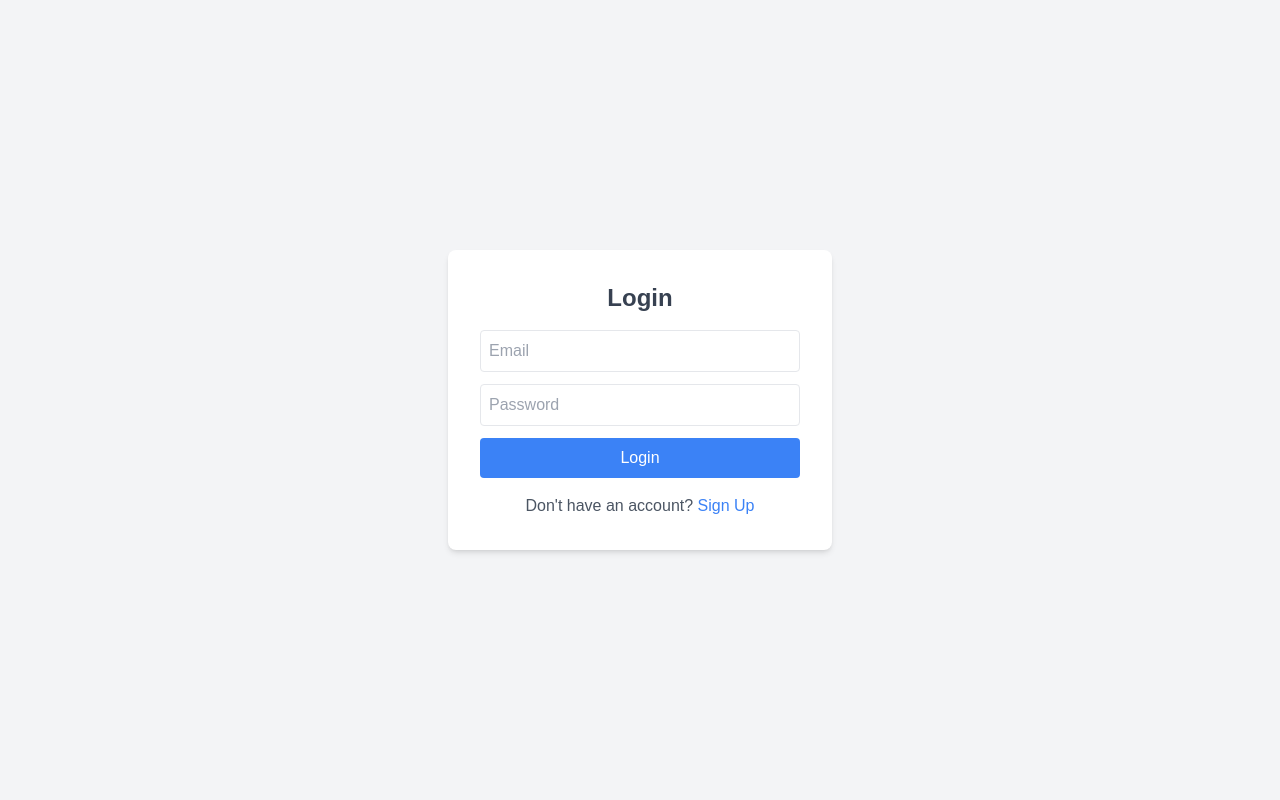
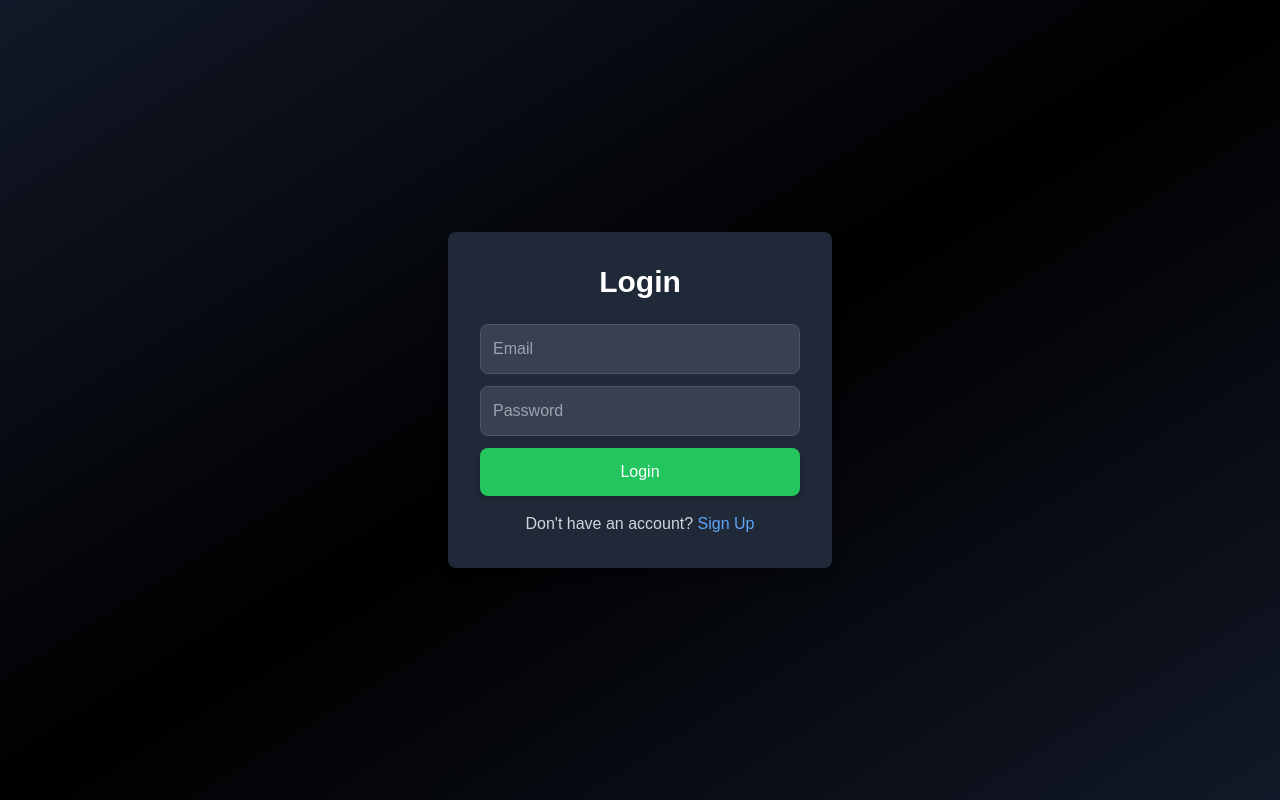
Before and after one commit to akhil1729/llm, a Next.js app in the folder frontend/: page /login in a window 1280 px wide. Built offline with nearby package versions, Linux system fonts and the light colour scheme.

Commit message:
UI background updated
1. Chat page created

```diff
--- /dev/null
+++ b/frontend/src/app/chat/page.js
@@ -0,0 +1,81 @@
+"use client";
+import { useState } from "react";
+import axios from "axios";
+
+const API_BASE_URL = process.env.NEXT_PUBLIC_API_BASE_URL;
+
+export default function ChatPage() {
+    const [messages, setMessages] = useState([
+        { text: "Hello! How can I assist you today?", sender: "bot" }
+    ]);
+    const [input, setInput] = useState("");
+    const [history, setHistory] = useState([]); // Chat history
+    const [isHistoryOpen, setIsHistoryOpen] = useState(true); // Toggle chat history
+
+    const sendMessage = async () => {
+        if (!input.trim()) return;
+
+        const newMessages = [...messages, { text: input, sender: "user" }];
+        setMessages(newMessages);
+        setHistory([...history, { text: input, sender: "user" }]); // Save to history
+        setInput("");
+
+        try {
+            const res = await axios.post(`${API_BASE_URL}/chat`, { message: input });
+            setMessages([...newMessages, { text: res.data.response, sender: "bot" }]);
+            setHistory([...history, { text: res.data.response, sender: "bot" }]); // Save response
+        } catch (error) {
+            setMessages([...newMessages, { text: "Error fetching response.", sender: "bot" }]);
+        }
+    };
+
+    return (
+        <div className="flex h-screen">
+            {/* Chat History Panel */}
+            <div className={`bg-gray-800 p-4 transition-all duration-300 ${isHistoryOpen ? "w-1/5" : "w-0"} overflow-hidden`}>
+                <button onClick={() => setIsHistoryOpen(!isHistoryOpen)} className="text-white mb-4">
+                    {isHistoryOpen ? "Close ◀" : "Open ▶"}
+                </button>
+                {isHistoryOpen && (
+                    <div className="overflow-y-auto h-full">
+                        <h2 className="text-white text-lg font-semibold">Chat History</h2>
+                        {history.map((msg, index) => (
+                            <div key={index} className={`p-2 my-2 rounded-lg ${msg.sender === "user" ? "bg-blue-500" : "bg-gray-700"} text-white`}>
+                                {msg.text}
+                            </div>
+                        ))}
+                    </div>
+                )}
+            </div>
+
+            {/* Chat Main Panel */}
+            <div className="flex-1 flex flex-col bg-gray-900 text-white">
+                <div className="p-4 text-center text-xl font-bold bg-gray-800">AI Chat</div>
+
+                {/* Chat Messages */}
+                <div className="flex-1 overflow-y-auto p-4 space-y-2">
+                    {messages.map((msg, index) => (
+                        <div key={index} className={`p-2 rounded-lg ${msg.sender === "user" ? "bg-blue-500 self-end" : "bg-gray-700 self-start"}`}>
+                            {msg.text}
+                        </div>
+                    ))}
+                </div>
+
+                {/* Input Box */}
+                <div className="p-4 bg-gray-800 flex">
+                    <input
+                        className="flex-1 p-2 rounded-lg bg-gray-700 text-white"
+                        type="text"
+                        placeholder="Type a message..."
+                        value={input}
+                        onChange={(e) => setInput(e.target.value)}
+                        onKeyPress={(e) => e.key === "Enter" && sendMessage()}
+                    />
+                    <button className="ml-2 bg-blue-500 p-2 rounded-lg" onClick={sendMessage}>
+                        Send
+                    </button>
+                </div>
+            </div>
+        </div>
+    );
+}
--- a/frontend/src/app/login/page.js
+++ b/frontend/src/app/login/page.js
@@ -1,67 +1,41 @@
 "use client";
+import { useState } from "react";
+import { useRouter } from "next/navigation";
+import axios from "axios";
+import Link from "next/link";
 
-import { useState } from "react";
-import { useRouter } from "next/navigation"; // Next.js routing
-import axios from "axios";
-
-const API_BASE_URL = process.env.NEXT_PUBLIC_API_BASE_URL || "http://127.0.0.1:8000";
+const API_BASE_URL = process.env.NEXT_PUBLIC_API_BASE_URL;
 
 export default function Login() {
-    const router = useRouter(); // For redirecting after login
     const [email, setEmail] = useState("");
     const [password, setPassword] = useState("");
     const [error, setError] = useState("");
-    const [loading, setLoading] = useState(false);
+    const router = useRouter();
 
     const handleSubmit = async (e) => {
         e.preventDefault();
         setError("");
-        setLoading(true);
 
         try {
             const res = await axios.post(`${API_BASE_URL}/auth/login`, { email, password });
-            alert("Login successful!");
-            localStorage.setItem("token", res.data.access_token); // Store token
-            router.push("/dashboard"); // Redirect to dashboard
+            localStorage.setItem("token", res.data.access_token);
+            router.push("/chat");
         } catch (error) {
-            setError("Invalid credentials. Try again.");
-        } finally {
-            setLoading(false);
+            setError("Invalid credentials");
         }
     };
 
     return (
-        <div className="flex items-center justify-center min-h-screen bg-gray-100">
-            <div className="bg-white p-8 rounded-lg shadow-md w-96">
-                <h2 className="text-2xl font-bold text-center text-gray-700 mb-4">Login</h2>
-                {error && <p className="text-red-500 text-center">{error}</p>}
+        <div className="flex items-center justify-center min-h-screen bg-gradient-to-br from-gray-900 via-black to-gray-900 text-white">
+            <div className="bg-gray-800 p-8 rounded-lg shadow-lg w-96">
+                <h2 className="text-3xl font-bold text-center mb-6">Login</h2>
+                {error && <p className="text-red-400 text-center">{error}</p>}
                 <form onSubmit={handleSubmit}>
-                    <input
-                        type="email"
-                        placeholder="Email"
-                        value={email}
-                        onChange={(e) => setEmail(e.target.value)}
-                        className="w-full p-2 mb-3 border rounded"
-                        required
-                    />
-                    <input
-                        type="password"
-                        placeholder="Password"
-                        value={password}
-                        onChange={(e) => setPassword(e.target.value)}
-                        className="w-full p-2 mb-3 border rounded"
-                        required
-                    />
-                    <button
-                        type="submit"
-                        className="w-full bg-blue-500 text-white py-2 rounded hover:bg-blue-600 transition"
-                    >
-                        {loading ? "Logging in..." : "Login"}
-                    </button>
+                    <input type="email" placeholder="Email" value={email} onChange={(e) => setEmail(e.target.value)} required className="w-full p-3 mb-3 bg-gray-700 border border-gray-600 rounded-lg focus:outline-none focus:ring-2 focus:ring-blue-400" />
+                    <input type="password" placeholder="Password" value={password} onChange={(e) => setPassword(e.target.value)} required className="w-full p-3 mb-3 bg-gray-700 border border-gray-600 rounded-lg focus:outline-none focus:ring-2 focus:ring-blue-400" />
+                    <button type="submit" className="w-full bg-green-500 hover:bg-green-600 text-white py-3 rounded-lg shadow-md transition">Login</button>
                 </form>
-                <p className="text-center text-gray-600 mt-4">
-                    Don't have an account? <a href="/signup" className="text-blue-500">Sign Up</a>
-                </p>
+                <p className="text-center mt-4 text-gray-300">Don't have an account? <Link href="/signup" className="text-blue-400 hover:underline">Sign Up</Link></p>
             </div>
         </div>
     );
--- a/frontend/src/app/page.js
+++ b/frontend/src/app/page.js
@@ -8,39 +8,25 @@ export default function Home() {
     const [message, setMessage] = useState("Loading...");
 
     useEffect(() => {
-    console.log("API BASE URL:", API_BASE_URL); // Debugging log
-    if (!API_BASE_URL) {
-      console.error("🚨 API URL is undefined. Check .env.local!");
-      setMessage("Error: API URL is undefined.");
-      return;
-    }
-
         fetch(`${API_BASE_URL}/`)
-      .then((response) => {
-        console.log("Response status:", response.status);
-        return response.json();
-      })
+            .then((response) => response.json())
             .then((data) => setMessage(data.message))
-      .catch((error) => {
-        console.error("Error fetching data:", error);
-        setMessage("Error fetching data");
-      });
+            .catch(() => setMessage("Error fetching data"));
     }, []);
 
     return (
-    <div className="flex flex-col items-center justify-center min-h-screen bg-gray-100">
-      <div className="bg-white p-8 rounded-lg shadow-md w-96 text-center">
-        <h1 className="text-2xl font-bold text-gray-700 mb-4">WELCOME TO LLMs</h1>
-        <p className="text-gray-600 mb-6">{message}</p>
+        <div className="flex flex-col items-center justify-center min-h-screen bg-gradient-to-br from-gray-900 via-black to-gray-900 text-white">
+            <div className="bg-gray-800 p-8 rounded-lg shadow-lg w-96 text-center">
+                <h1 className="text-3xl font-bold mb-4">Welcome to LLM Chat</h1>
+                <p className="text-gray-400 mb-6">{message}</p>
 
                 <p className="text-lg font-semibold mb-4">Join us today:</p>
-
                 <div className="flex flex-col space-y-4">
                     <Link href="/signup">
-            <button className="w-full bg-blue-500 text-white py-2 rounded hover:bg-blue-600 transition">Sign Up</button>
+                        <button className="w-full bg-blue-500 hover:bg-blue-600 text-white py-3 rounded-lg shadow-md transition">Sign Up</button>
                     </Link>
                     <Link href="/login">
-            <button className="w-full bg-green-500 text-white py-2 rounded hover:bg-green-600 transition">Login</button>
+                        <button className="w-full bg-green-500 hover:bg-green-600 text-white py-3 rounded-lg shadow-md transition">Login</button>
                     </Link>
                 </div>
             </div>
--- a/frontend/src/app/signup/page.js
+++ b/frontend/src/app/signup/page.js
@@ -1,6 +1,7 @@
 "use client";
 import { useState } from "react";
 import axios from "axios";
+import Link from "next/link";
 
 const API_BASE_URL = process.env.NEXT_PUBLIC_API_BASE_URL;
 
@@ -32,18 +33,18 @@ export default function Signup() {
     };
 
     return (
-        <div className="flex items-center justify-center min-h-screen bg-gray-100">
-            <div className="bg-white p-8 rounded-lg shadow-md w-96">
-                <h2 className="text-2xl font-bold text-center text-gray-700 mb-4">Sign Up</h2>
-                {error && <p className="text-red-500 text-center">{error}</p>}
-                {success && <p className="text-green-500 text-center">Signup successful! Please login.</p>}
+        <div className="flex items-center justify-center min-h-screen bg-gradient-to-br from-gray-900 via-black to-gray-900 text-white">
+            <div className="bg-gray-800 p-8 rounded-lg shadow-lg w-96">
+                <h2 className="text-3xl font-bold text-center mb-6">Sign Up</h2>
+                {error && <p className="text-red-400 text-center">{error}</p>}
+                {success && <p className="text-green-400 text-center">Signup successful! Please <Link href="/login" className="text-blue-400">Login</Link>.</p>}
                 <form onSubmit={handleSubmit}>
-                    <input type="text" name="name" placeholder="Full Name" value={formData.name} onChange={handleChange} className="w-full p-2 mb-3 border rounded" required />
-                    <input type="email" name="email" placeholder="Email Address" value={formData.email} onChange={handleChange} className="w-full p-2 mb-3 border rounded" required />
-                    <input type="password" name="password" placeholder="Password" value={formData.password} onChange={handleChange} className="w-full p-2 mb-3 border rounded" required />
-                    <button type="submit" className="w-full bg-blue-500 text-white py-2 rounded hover:bg-blue-600 transition">Sign Up</button>
+                    <input type="text" name="name" placeholder="Full Name" value={formData.name} onChange={handleChange} className="w-full p-3 mb-3 bg-gray-700 border border-gray-600 rounded-lg focus:outline-none focus:ring-2 focus:ring-blue-400" required />
+                    <input type="email" name="email" placeholder="Email Address" value={formData.email} onChange={handleChange} className="w-full p-3 mb-3 bg-gray-700 border border-gray-600 rounded-lg focus:outline-none focus:ring-2 focus:ring-blue-400" required />
+                    <input type="password" name="password" placeholder="Password" value={formData.password} onChange={handleChange} className="w-full p-3 mb-3 bg-gray-700 border border-gray-600 rounded-lg focus:outline-none focus:ring-2 focus:ring-blue-400" required />
+                    <button type="submit" className="w-full bg-blue-500 hover:bg-blue-600 text-white py-3 rounded-lg shadow-md transition">Sign Up</button>
                 </form>
-                <p className="text-center text-gray-600 mt-4">Already have an account? <a href="/login" className="text-blue-500">Login</a></p>
+                <p className="text-center mt-4 text-gray-300">Already have an account? <Link href="/login" className="text-blue-400 hover:underline">Login</Link></p>
             </div>
         </div>
     );
```
Also changed, not shown: 2 other files (tests, documents, lock files or other folders). Lines whose indentation alone changed are shown as unchanged.
